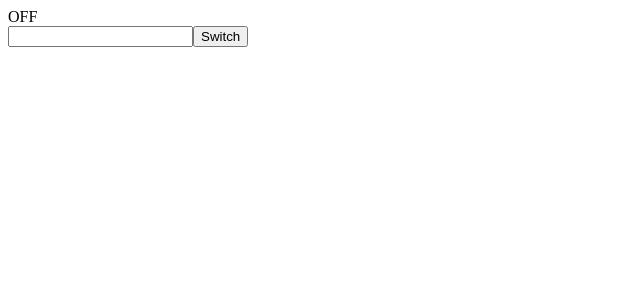
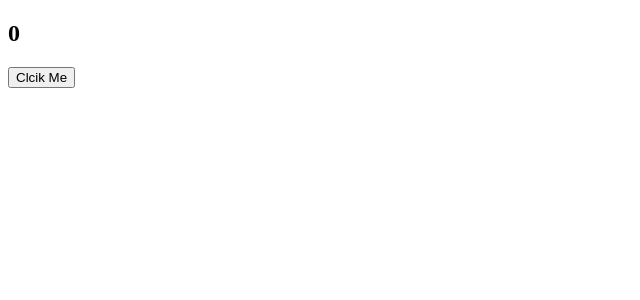
Before and after one commit to Rakibul-Hassan-1/React_Learning, a React (Vite) app in the folder react-demos/: page / in a window 1280 px wide. Shown: the top 300 px of the page, without its empty margins (0-640 px from the left). Built offline with nearby package versions, Linux system fonts and the light colour scheme.

Commit message:
UseEffect.jsx

```diff
--- a/react-demos/src/App.jsx
+++ b/react-demos/src/App.jsx
@@ -1,6 +1,12 @@
-import Switch from "./components/Switch";
+import { useEffect, useState } from "react";
 
 const App = () => {
+  const [value, setValue] = useState(0);
+  useEffect(() => {
+    console.log("useEffect called");
+    document.title = `You clicked ${value} times`;
+  }, [value]);
+
   return (
     <div>
       {/* <Greeting /> */}
@@ -20,7 +26,9 @@ const App = () => {
       {/* <ExampleOne /> */}
       {/* {<Shoppinglist />} */}
       {/* {<CopyInput />} */}
-      {<Switch />}
+      {/* {<Switch />} */}
+      <h2>{value}</h2>
+      <button onClick={() => setValue(value + 1)}>Clcik Me</button>
     </div>
   );
 };
```
